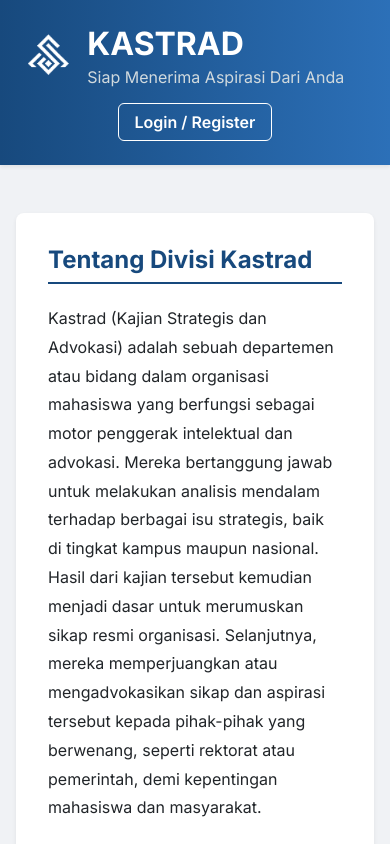
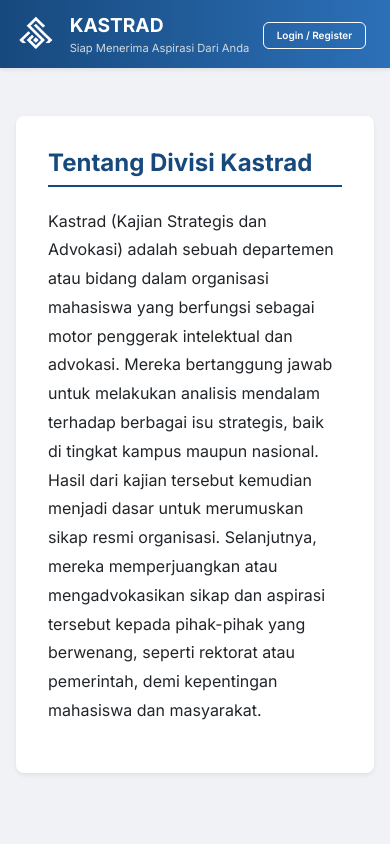
Before and after one commit to MdeAdt/aspirasi-kastrad-github, a website: page frontend/index.html in a window 390 px wide. Shown: the top 844 px of the page. Drawn offline with Linux system fonts and the light colour scheme.

Commit message:
edit font

```diff
--- a/frontend/css/style.css
+++ b/frontend/css/style.css
@@ -274,29 +274,24 @@ footer {
 
 @media (max-width: 768px) {
     header {
-        flex-direction: column;
-        gap: 1rem;
-        padding: 1.5rem;
+        padding: 0.8rem 1rem;
     }
 
-    .header-title {
-        display: flex;
-        flex-direction: row;
-        align-items: center;
-        text-align: left;
-        width: 100%;
-        justify-content: flex-start;
+    .header-logo {
+        height: 40px;
     }
 
-    nav {
-        width: 100%;
-        display: flex;
-        justify-content: center;
-        align-items: center;
+    .header-text h1 {
+        font-size: 1.2rem;
     }
 
-    nav a {
-        margin: 0 0.75rem;
+    .jargon {
+        font-size: 0.7rem;
+    }
+
+    nav a, #logout-btn {
+        font-size: 10px;
+        padding: 0.4rem 0.8rem;
     }
 }
 
```
